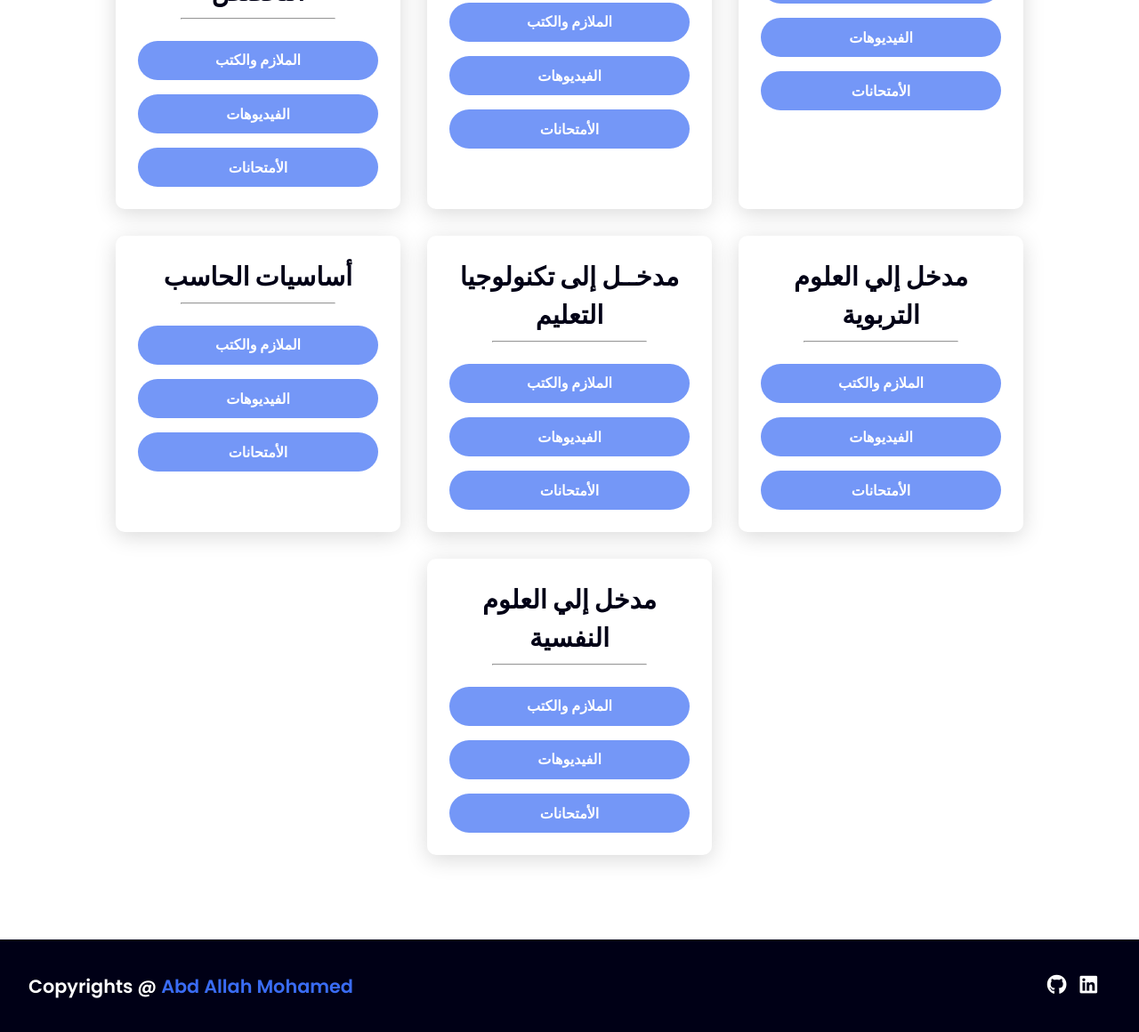
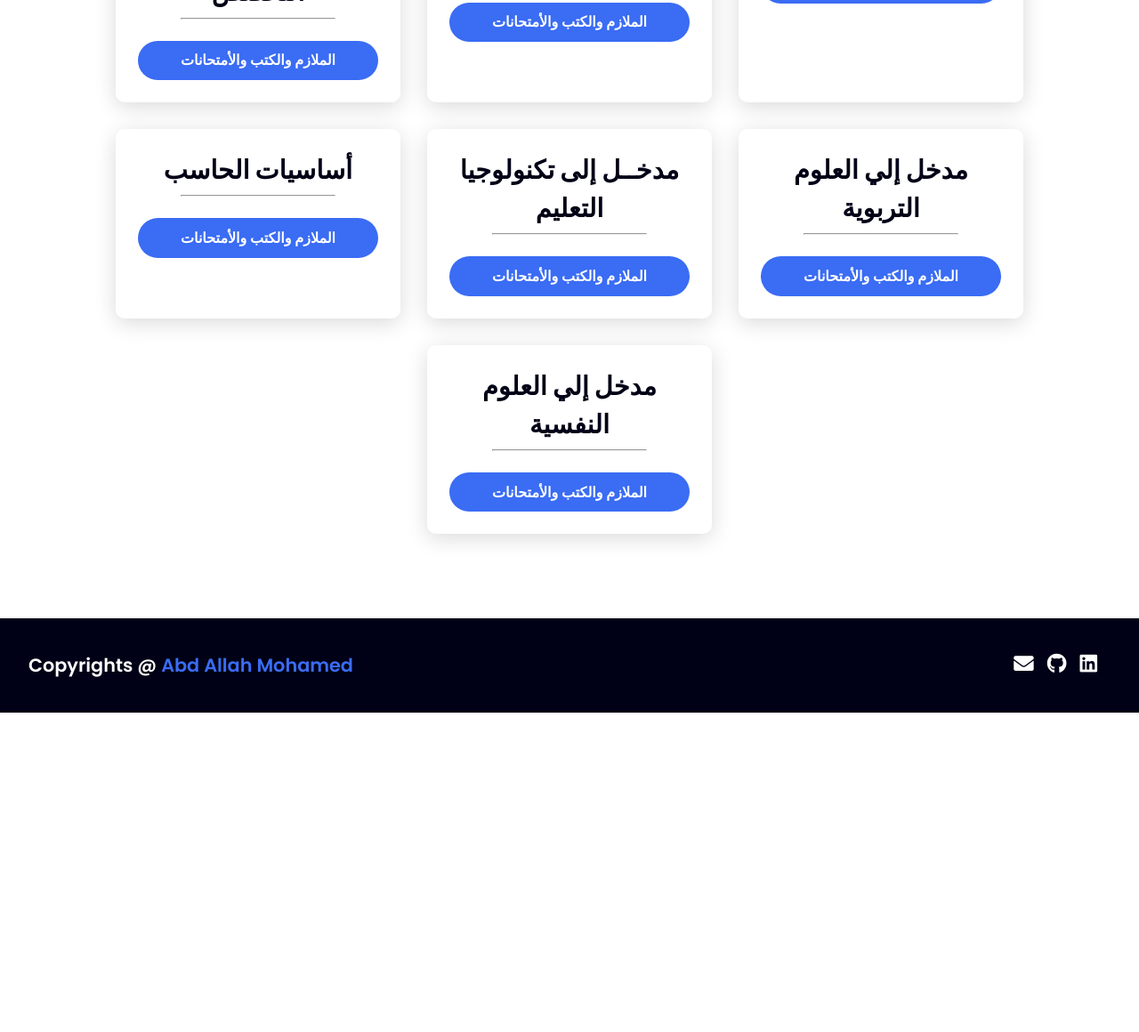
Before and after one commit to AbdAllah-DraGoN/specific-education, a plain HTML site: page term.html in a window 1280 px wide. Shown: the part 448-1608 px from the top of the page at 89% size. After the commit the page ends 1249 px from the top, so only its background shows below. Drawn offline with Linux system fonts and the light colour scheme.

Commit message:
update material links and add GMAIL link in Footer  -- phase 2 - V1

```diff
--- a/CSS/style.css
+++ b/CSS/style.css
@@ -127,7 +127,7 @@ p {
 }
 
 .not-available {
-  opacity: 0.7 !important;
+  opacity: 0.5 !important;
   cursor: no-drop !important;
   position: relative;
   overflow: hidden;
--- a/js/data.js
+++ b/js/data.js
@@ -6,49 +6,56 @@ const data = [
       {
         id: 1,
         name: "قراءات باللغة العربيـــــة في مجال التخصص",
-        dataUrl: null,
+        dataUrl:
+          "https://drive.google.com/drive/folders/1ResMPTvveSciMDU_rpSE4QW73RD6Y-9z?usp=drive_link",
         examsUrl: null,
         videoUrl: null,
       },
       {
         id: 2,
         name: "المتاحف والمعارض التعليمية",
-        dataUrl: null,
+        dataUrl:
+          "https://drive.google.com/drive/folders/1vrynwxoNgNoZqb_eJrrbHVox24sNPphh?usp=drive_link",
         examsUrl: null,
         videoUrl: null,
       },
       {
         id: 3,
         name: "الرسومات التعليمية",
-        dataUrl: null,
+        dataUrl:
+          "https://drive.google.com/drive/folders/124UhL7dMIEU38p6CdqYSKIkEA19vC-HQ?usp=drive_link",
         examsUrl: null,
         videoUrl: null,
       },
       {
         id: 4,
         name: "أساسيات الحاسب",
-        dataUrl: null,
+        dataUrl:
+          "https://drive.google.com/drive/folders/1_l1ZkiG6GnkUHvf9nACoNBhUnsstdeyU?usp=drive_link",
         examsUrl: null,
         videoUrl: null,
       },
       {
         id: 5,
         name: "مدخــل إلى تكنولوجيا التعليم",
-        dataUrl: null,
+        dataUrl:
+          "https://drive.google.com/drive/folders/1thLxbK1GZIXqLnOliJybL5xBrXBqmyoV?usp=drive_link",
         examsUrl: null,
         videoUrl: null,
       },
       {
         id: 6,
         name: "مدخل إلي العلوم التربوية",
-        dataUrl: null,
+        dataUrl:
+          "https://drive.google.com/drive/folders/10bWbgexaLdu9KRoHYM3uEHyr6V7LiDlk?usp=drive_link",
         examsUrl: null,
         videoUrl: null,
       },
       {
         id: 7,
         name: "مدخل إلي العلوم النفسية",
-        dataUrl: null,
+        dataUrl:
+          "https://drive.google.com/drive/folders/13UMUk7y3JQesUaXswAtvkFKNUCBYPSUj?usp=drive_link",
         examsUrl: null,
         videoUrl: null,
       },
@@ -61,42 +68,48 @@ const data = [
       {
         id: 1,
         name: "أجهزة العروض التعليمية",
-        dataUrl: null,
+        dataUrl:
+          "https://drive.google.com/drive/folders/1AD0zXSRUvO8nIRgK9vSD1hnBQiR9FNfY?usp=drive_link",
         examsUrl: null,
         videoUrl: null,
       },
       {
         id: 2,
         name: "نظم تشغيل الحاسب الآلى",
-        dataUrl: null,
+        dataUrl:
+          "https://drive.google.com/drive/folders/1N6gi2wX2NEyyVD252A0hwXeB35fzl8Vr?usp=drive_link",
         examsUrl: null,
         videoUrl: null,
       },
       {
         id: 3,
         name: "التسجيلات السمعية التعليمية",
-        dataUrl: null,
+        dataUrl:
+          "https://drive.google.com/drive/folders/1iiIET5TY8nlLQXfa99pMeEDyIKiqiG5G?usp=drive_link",
         examsUrl: null,
         videoUrl: null,
       },
       {
         id: 4,
         name: "إنتاج الصور الفوتوغرافية",
-        dataUrl: null,
+        dataUrl:
+          "https://drive.google.com/drive/folders/1xzPh5hqKapgZbqK5jk6bn3yyha8ZjyXu?usp=drive_link",
         examsUrl: null,
         videoUrl: null,
       },
       {
         id: 5,
         name: "قراءات باللغة الأجنبية فى مجال التخصص",
-        dataUrl: null,
+        dataUrl:
+          "https://drive.google.com/drive/folders/1XVOIl0euqR8sSZU0LTVyGWswDnVFB5Vk?usp=drive_link",
         examsUrl: null,
         videoUrl: null,
       },
       {
         id: 6,
         name: "مبادئ وطرق تدريس",
-        dataUrl: null,
+        dataUrl:
+          "https://drive.google.com/drive/folders/1-yYPYPLUs4fqoOFSAzBx45OSRYnFYb2p?usp=drive_link",
         examsUrl: null,
         videoUrl: null,
       },
@@ -109,28 +122,32 @@ const data = [
       {
         id: 1,
         name: "مقدمة في الشبكات",
-        dataUrl: null,
+        dataUrl:
+          "https://drive.google.com/drive/folders/1wxHbbSwWFrJXF5cgVOT1pL4DhvcIisZP?usp=drive_link",
         examsUrl: null,
         videoUrl: null,
       },
       {
         id: 2,
         name: "التكنولوجيا وتفريد التعليم",
-        dataUrl: null,
+        dataUrl:
+          "https://drive.google.com/drive/folders/1Wk6Mel11VUYkuVDbofgDK_loSNpRiXNj?usp=drive_link",
         examsUrl: null,
         videoUrl: null,
       },
       {
         id: 3,
         name: "التصميم التعليمي",
-        dataUrl: null,
+        dataUrl:
+          "https://drive.google.com/drive/folders/1SWOmHsKrmHUkiIN6v-B0IflG00rExfQ6?usp=drive_link",
         examsUrl: null,
         videoUrl: null,
       },
       {
         id: 4,
         name: "تطبيقات الحاسب المكتبية",
-        dataUrl: null,
+        dataUrl:
+          "https://drive.google.com/drive/folders/16nYr4eNPM5pNU6TPzkNlyzNb_jV8yxW1?usp=drive_link",
         examsUrl: null,
         videoUrl: null,
       },
--- a/js/main.js
+++ b/js/setData.js
@@ -1,4 +1,3 @@
-//
 setTermData(data);
 
 //
@@ -29,21 +28,11 @@ function setTermData(data) {
 }
 
 function setSubjectData(subject) {
-  let bookStatus = `"`;
-  let vedioStatus = `"`;
-  let examsStatus = `"`;
+  let dataStatus = `"`;
 
   subject.dataUrl
-    ? (bookStatus = `" href="${subject.dataUrl}" `)
-    : (bookStatus = ` not-available"`);
-
-  subject.videoUrl
-    ? (vedioStatus = `" href="${subject.videoUrl}" `)
-    : (vedioStatus = ` not-available"`);
-
-  subject.examsUrl
-    ? (examsStatus = `" href="${subject.examsUrl}" `)
-    : (examsStatus = ` not-available"`);
+    ? (dataStatus = `" href="${subject.dataUrl}" `)
+    : (dataStatus = ` not-available"`);
 
   const card = `
   <div class="card">
@@ -51,9 +40,7 @@ function setSubjectData(subject) {
       <h3>${subject.name}</h3>
       <hr>
       <div class="subjects">
-        <a class="my-btn${bookStatus}>الملازم والكتب</a>
-        <a class="my-btn${vedioStatus}>الفيديوهات</a>
-        <a class="my-btn${examsStatus}>الأمتحانات</a>
+        <a class="my-btn${dataStatus}>الملازم والكتب والأمتحانات</a>
       </div>
     </div>
   </div>
--- a/term.html
+++ b/term.html
@@ -40,7 +40,7 @@
           <hr />
         </div>
         <div class="content" id="content">
-          <!-- this card for test only -->
+          <!-- this card for test only  __FIRST VERSION__ -->
           <!-- <div class="card">
             <div class="info">
               <h3>أساسيات حاسب</h3>
@@ -61,19 +61,31 @@
       <p class="ftr-p">Copyrights @ <span>Abd Allah Mohamed</span></p>
       <ul>
         <li>
-          <a href="https://github.com/AbdAllah-DraGoN"
-            ><i class="fab fa-github"></i
+          <a
+            href="mailto:abdallahdragon72@gmail.com"
+            title="abdallahdragon72@gmail.com"
+            target="_blank"
+          >
+            <i class="fas fa-envelope"></i>
+          </a>
+        </li>
+        <li>
+          <a href="https://github.com/AbdAllah-DraGoN" target="_blank">
+            <i class="fab fa-github"> </i
           ></a>
         </li>
         <li>
-          <a href="https://www.linkedin.com/in/abdallah-mohammed-developer/"
-            ><i class="fab fa-linkedin"></i
+          <a
+            href="https://www.linkedin.com/in/abdallah-mohammed-developer/"
+            target="_blank"
+          >
+            <i class="fab fa-linkedin"> </i
           ></a>
         </li>
       </ul>
     </footer>
     <!-- End Footer -->
     <script src="./js/data.js"></script>
-    <script src="./js/main.js"></script>
+    <script src="./js/setData.js"></script>
   </body>
 </html>
```
Also changed, not shown: index.html (+18 -6 lines), CSS/other.css (renamed from CSS/style2.css).
